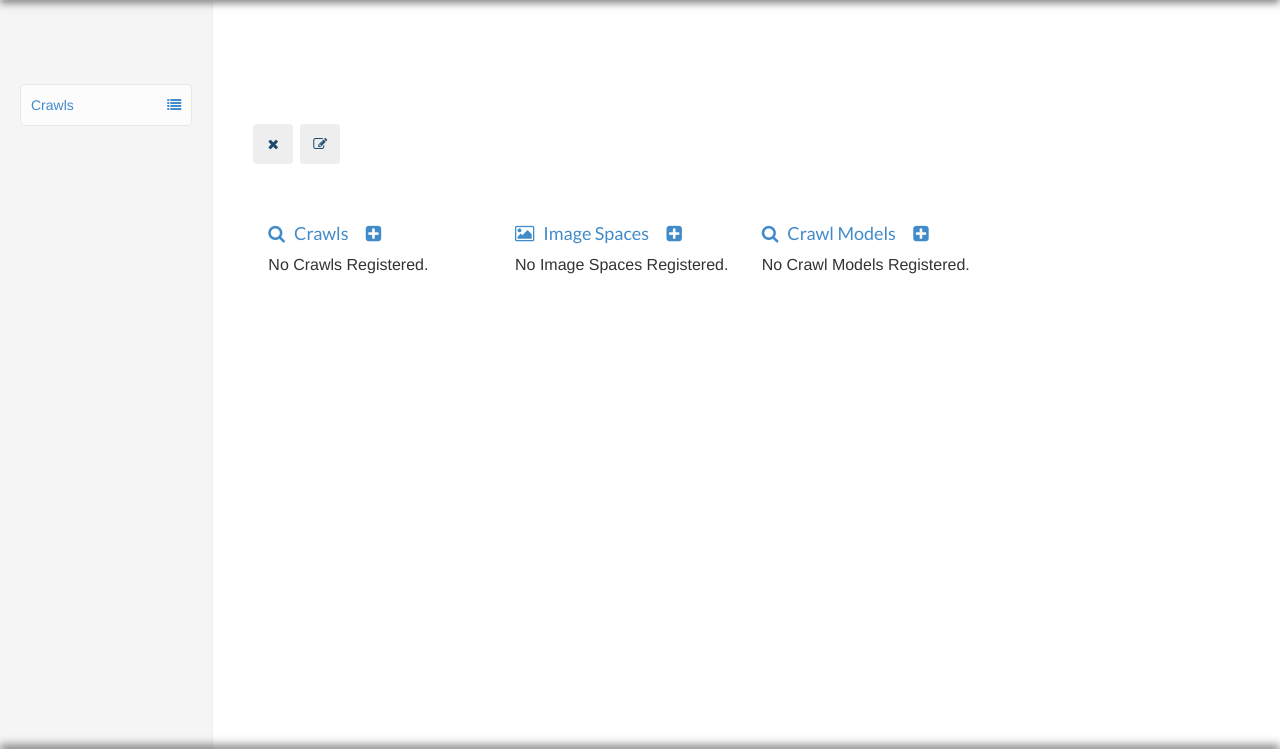
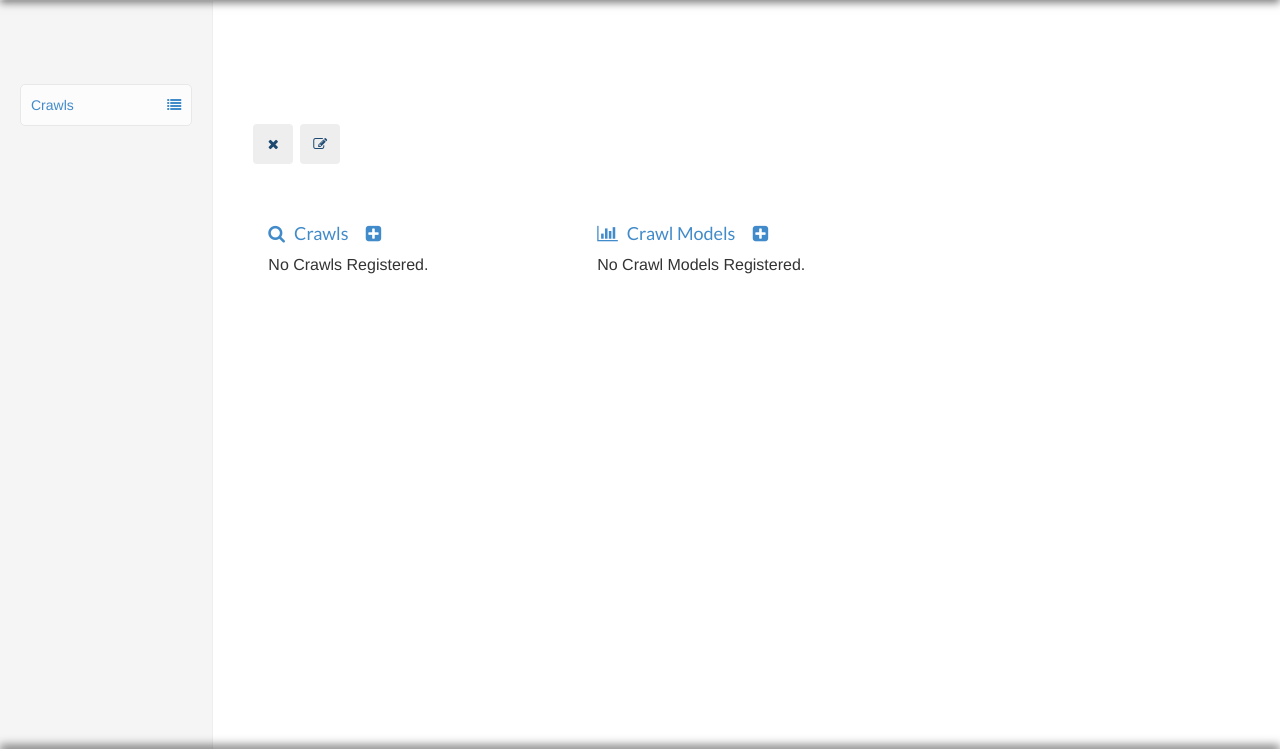
Before and after one commit to nasa-jpl-memex/memex-explorer, a Django app: template memex_explorer/base/templates/base/project.html in a window 1280 px wide. Shown: the part 50-799 px from the top of the page. Run offline with Django 3.2, Linux system fonts and the light colour scheme; the template is opened without the code that fills it, so the values that code supplies are empty; some libraries are stand-ins or nearby versions.

Commit message:
Removed image_space table from project page.

```diff
--- a/memex_explorer/base/templates/base/project.html
+++ b/memex_explorer/base/templates/base/project.html
@@ -31,7 +31,7 @@
 
 <div class='row'>
   <div class="col-sm-9 col-sm-offset-3 col-md-10 col-md-offset-2 main">
-    <div class="col-sm-3">
+    <div class="col-sm-4">
       <h4>
         <a href="{% url 'base:crawl_space:crawls' slug=project.slug %}">
           <i class="fa fa-search"> &nbsp; </i>Crawls</a>
@@ -53,32 +53,10 @@
       {% endif %}
     </div>
 
-    <div class="col-sm-3">
+    <div class="col-sm-4">
       <h4>
         <a href="#TODO">
-          <i class="fa fa-image"> &nbsp; </i>Image Spaces</a>
-        &nbsp;&nbsp;&nbsp;
-        <a href="#TODO">
-          <i class="fa fa-plus-square"></i></a>
-      </h4>
-
-      {%  if image_spaces %}
-      <ul class="list-group">
-        {% for x in image_spaces %}
-        <li class="list-group-item">
-          <a href="#TODO"><i class="fa fa-image"></i> {{ x.name }}</a>
-        </li>
-        {% endfor %}
-      </ul>
-      {% else %}
-      <p>No Image Spaces Registered.</p>
-      {% endif %}
-    </div>
-
-    <div class="col-sm-3">
-      <h4>
-        <a href="#TODO">
-          <i class="fa fa-search"> &nbsp; </i>Crawl Models</a>
+          <i class="fa fa-bar-chart"> &nbsp; </i>Crawl Models</a>
         &nbsp;&nbsp;&nbsp;
         <a href="{% url 'base:crawl_space:add_crawl_model' slug=project.slug %}">
           <i class="fa fa-plus-square"></i></a>
```
